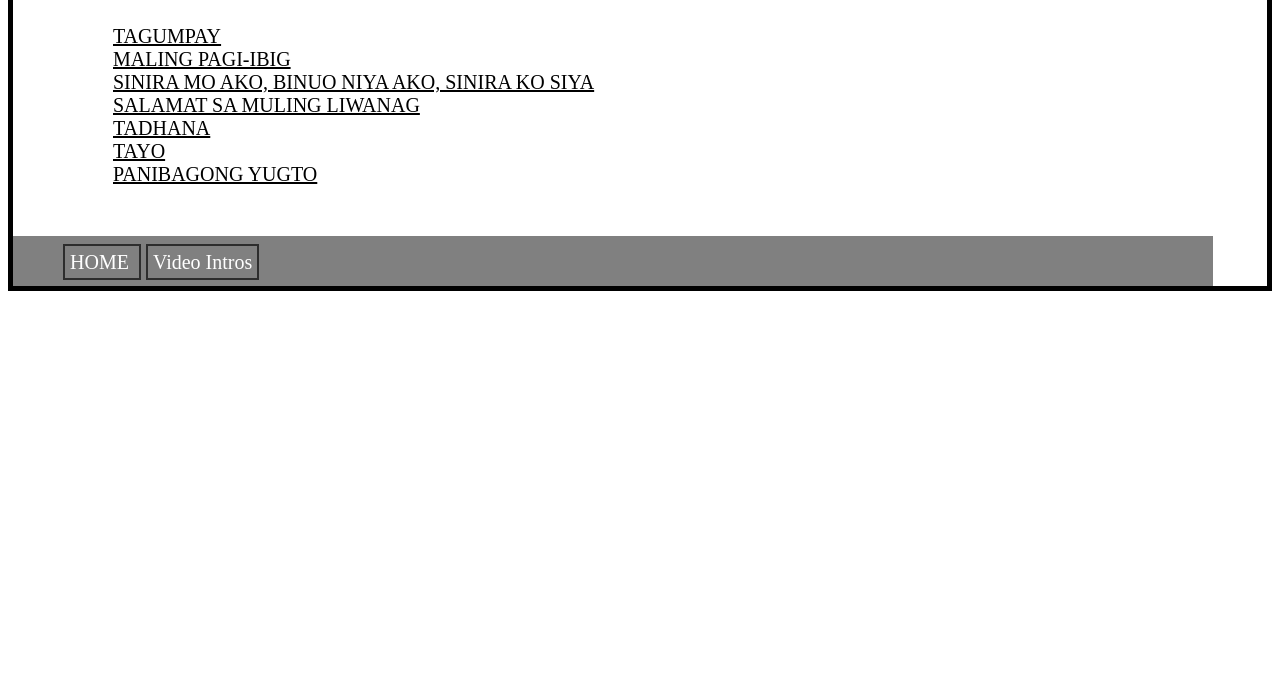
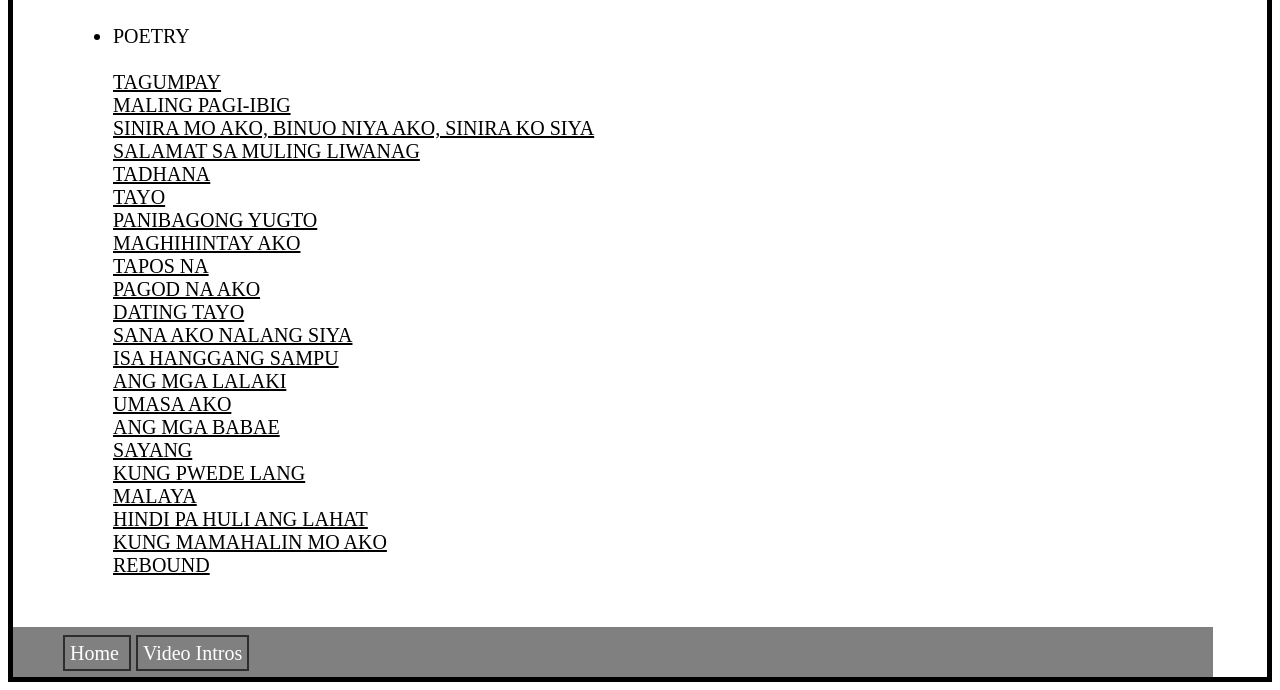
Before and after one commit to RonRvr/HCIFinals, a plain HTML site: page website3.html in a window 1280 px wide. Shown: the part 220-910 px from the top of the page. Before the commit the page ends 800 px from the top, so only its background shows below. Drawn offline with Linux system fonts and the light colour scheme.

Commit message:
Video links added to the Third page

```diff
--- a/website3.html
+++ b/website3.html
@@ -11,6 +11,7 @@
 		<div class="holder">
 				<h1 class="head2">VIDEO LINKS</h1><br>
 				<ul class="subs2">
+					<li>POETRY</li><br>
 					<a class="ex3" href="https://www.youtube.com/watch?v=_uDl_u9JXN0">TAGUMPAY</a><br>
 					<a class="ex3" href="https://www.youtube.com/watch?v=s8lwbUTYPu8">MALING PAGI-IBIG</a><br>
 					<a class="ex3" href="https://www.youtube.com/watch?v=CjM2Q2HgyHs">SINIRA MO AKO, BINUO NIYA AKO, SINIRA KO SIYA</a><br>
@@ -18,12 +19,27 @@
 					<a class="ex3" href="https://www.youtube.com/watch?v=knWYFCNdmnY">TADHANA</a><br>
 					<a class="ex3" href="https://www.youtube.com/watch?v=wtao9g_BWG0">TAYO</a><br>
 					<a class="ex3" href="https://www.youtube.com/watch?v=6LvZ2ML0dLs">PANIBAGONG YUGTO</a><br>
+					<a class="ex3" href="https://www.youtube.com/watch?v=Hbx6J3XYN9A">MAGHIHINTAY AKO</a><br>
+					<a class="ex3" href="https://www.youtube.com/watch?v=6YJm8rJLSoE">TAPOS NA</a><br>
+					<a class="ex3" href="https://www.youtube.com/watch?v=v8eh_sSF8TE">PAGOD NA AKO</a><br>
+					<a class="ex3" href="https://www.youtube.com/watch?v=ZiHc6K69ics">DATING TAYO</a><br>
+					<a class="ex3" href="https://www.youtube.com/watch?v=LUfp4UroDKs">SANA AKO NALANG SIYA</a><br>
+					<a class="ex3" href="https://www.youtube.com/watch?v=WiFDuEbsvPw">ISA HANGGANG SAMPU</a><br>
+					<a class="ex3" href="https://www.youtube.com/watch?v=eykdy6Wxrbo">ANG MGA LALAKI</a><br>
+					<a class="ex3" href="https://www.youtube.com/watch?v=FSpZUsMNHO0">UMASA AKO</a><br>
+					<a class="ex3" href="https://www.youtube.com/watch?v=r6kYmfLRaeU">ANG MGA BABAE</a><br>
+					<a class="ex3" href="https://www.youtube.com/watch?v=TN1VJDqYO34">SAYANG</a><br>
+					<a class="ex3" href="https://www.youtube.com/watch?v=p4ANpcJBvGU">KUNG PWEDE LANG</a><br>
+					<a class="ex3" href="https://www.youtube.com/watch?v=1VzWTEeXdHc">MALAYA</a><br>
+					<a class="ex3" href="https://www.youtube.com/watch?v=STbHq0lwgT0">HINDI PA HULI ANG LAHAT</a><br>
+					<a class="ex3" href="https://www.youtube.com/watch?v=_o0y9MPOFlg">KUNG MAMAHALIN MO AKO</a><br>
+					<a class="ex3" href="https://www.youtube.com/watch?v=8qDoXpieVpA">REBOUND</a><br>
 				</ul>
 			</div>
 			<footer>
 			<div class="clickable5">
 				<a class="ex2" href="index.html">
-					HOME
+					Home
 				</a>
 				<a class="ex2" href="website2.html">
 					Video Intros
```
Also changed, not shown: website2.html (+1 -1 lines).
